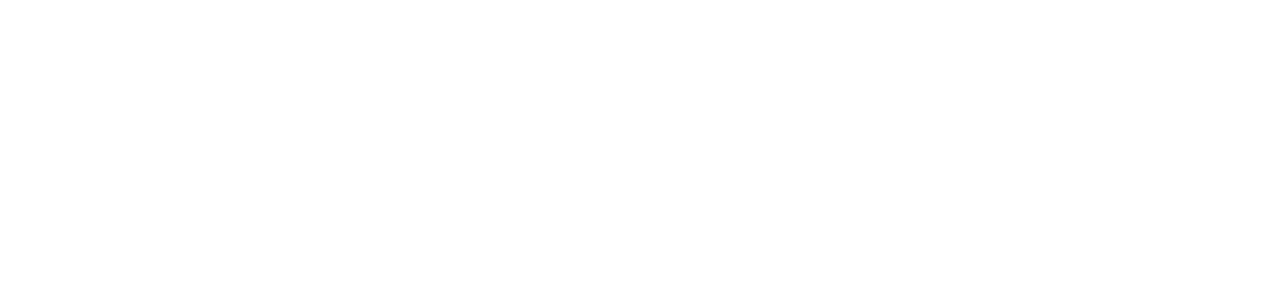
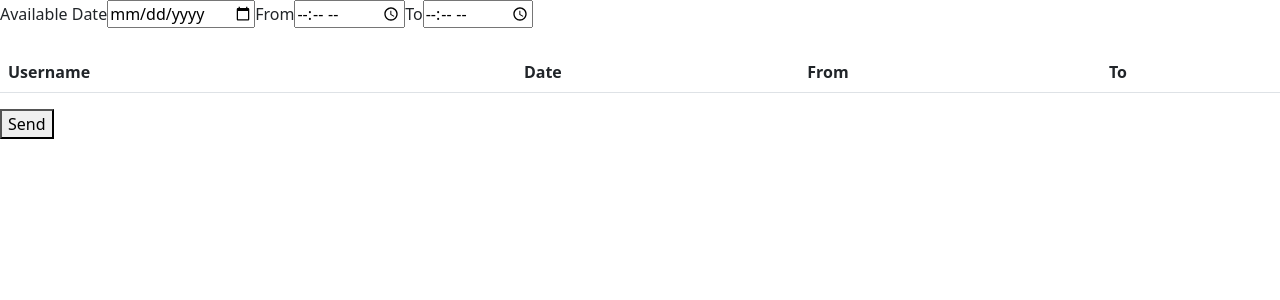
Before and after one commit to zkhing/web-warriors, a React (Create React App) app in the folder client/: page /InputAvailabilitiesPage in a window 1280 px wide. Before the commit this address had no page. Shown: the top 300 px of the page. Built offline with nearby package versions, Linux system fonts and the light colour scheme.

Commit message:
Input availability pages sorted

```diff
--- a/client/src/App.js
+++ b/client/src/App.js
@@ -1,5 +1,6 @@
 import { Route, Routes } from "react-router-dom";
 import LoginPage from "./components/LoginPage";
+import InputAvailabilitiesPage from "./components/InputAvailabilitiesPage";
 import About from "./pages/About";
 import "./components/LoginPage.css";
 import "./components/Hero.js";
@@ -12,6 +13,7 @@
 		<Route path="/" element={<Hero />} />
 		<Route path="/home" element={<Hero />} />
 		<Route path="/login" element={<LoginPage />} />
+		<Route path="/InputAvailabilitiesPage" element={<InputAvailabilitiesPage />} />
 		<Route path="/about/this/site" element={<About />} />
 	</Routes>
 );
--- /dev/null
+++ b/client/src/components/InputAvailabilitiesPage.js
@@ -0,0 +1,65 @@
+const InputAvailabilitiesPage = () => {
+    const handleClick = async () => {
+        const date = document.getElementById("date").value;
+        const from_time = document.getElementById("from_time").value;
+        const to_time = document.getElementById("to_time").value;
+        console.log(date);
+        console.log(from_time);
+        console.log(to_time);
+
+        const response = await fetch(`api/InputAvailabilitiesPage?date=${date}&from_time=${from_time}&to_time=${to_time}`, {
+            method: "get",
+            headers: {
+                "Content_type": "application/json",
+            },
+
+        });
+        const data = await response.json();
+        console.log(data);
+        if (data.length > 0) {
+            let temp = "";
+
+            data.forEach((user) => {
+                temp += "<tr>";
+                temp += "<td>" + user.username + "<td>";
+                temp += "<td>" + user.date + "<td>";
+                temp += "<td>" + user.from_time + "<td>";
+                temp += "<td>" + user.to_time + "<td>";
+            });
+            document.getElementById("tbody").innerHTML = temp;
+
+        } else {
+            alert("No availability matching your availability");
+        }
+    };
+
+    return (
+        <div>
+            <form>
+                <label htmlFor="date"> Available Date</label>
+                <input type="date" id="date"></input>
+                <label htmlFor="from"> From </label>
+                <input type="time" id="from_time"></input>
+                <label htmlFor="to">To</label>
+                <input type="time" id="to_time"></input>
+            </form>
+            <br></br>
+            <table className="table" >
+                <thead>
+                    <tr>
+                        <th>Username</th>
+                        <th>Date</th>
+                        <th>From</th>
+                        <th>To</th>
+                    </tr>
+                </thead>
+                <tbody id="tbody">
+
+                </tbody>
+            </table >
+
+            <button onClick={handleClick}>Send</button>
+        </div>
+     );
+};
+export default InputAvailabilitiesPage;
```
Also changed, not shown: 1 other file (tests, documents, lock files or other folders).
